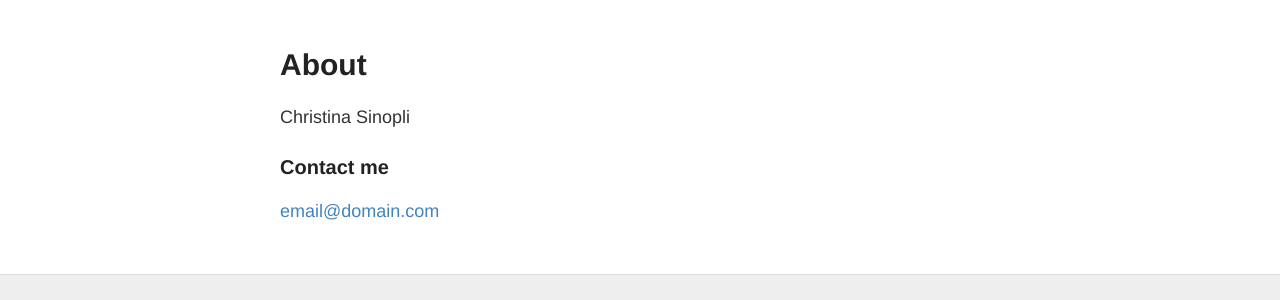
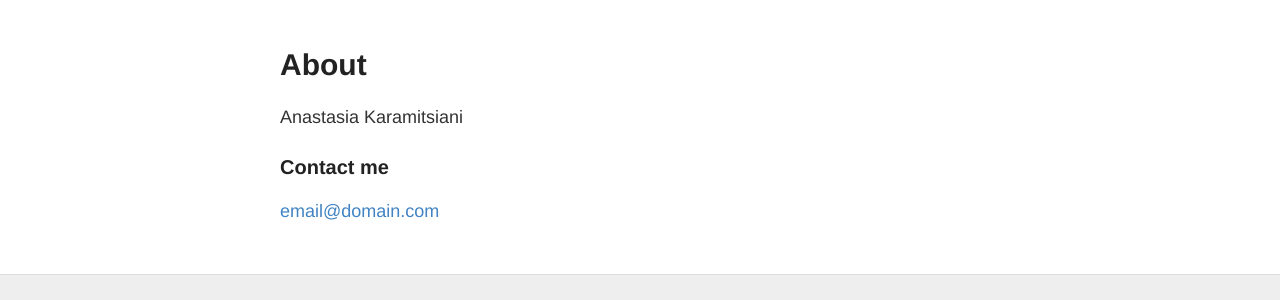
Before and after one commit to akramitsiani/PQ-REACTBlog, a Jekyll site: the page built from about.md, in a window 1280 px wide. Shown: the part 122-422 px from the top of the page. Built offline with Jekyll 4.4.1, drawn with Linux system fonts in a browser that asks for light colours.

Commit message:
Update about.md

```diff
--- a/about.md
+++ b/about.md
@@ -4,8 +4,8 @@ title: About
 permalink: /about/
 ---
 
-Christina Sinopli
+Anastasia Karamitsiani
 
 ### Contact me
 
-[email@domain.com](csinopli@gmail.com)
+[email@domain.com](akaramitsiani@gmail.com)
```
